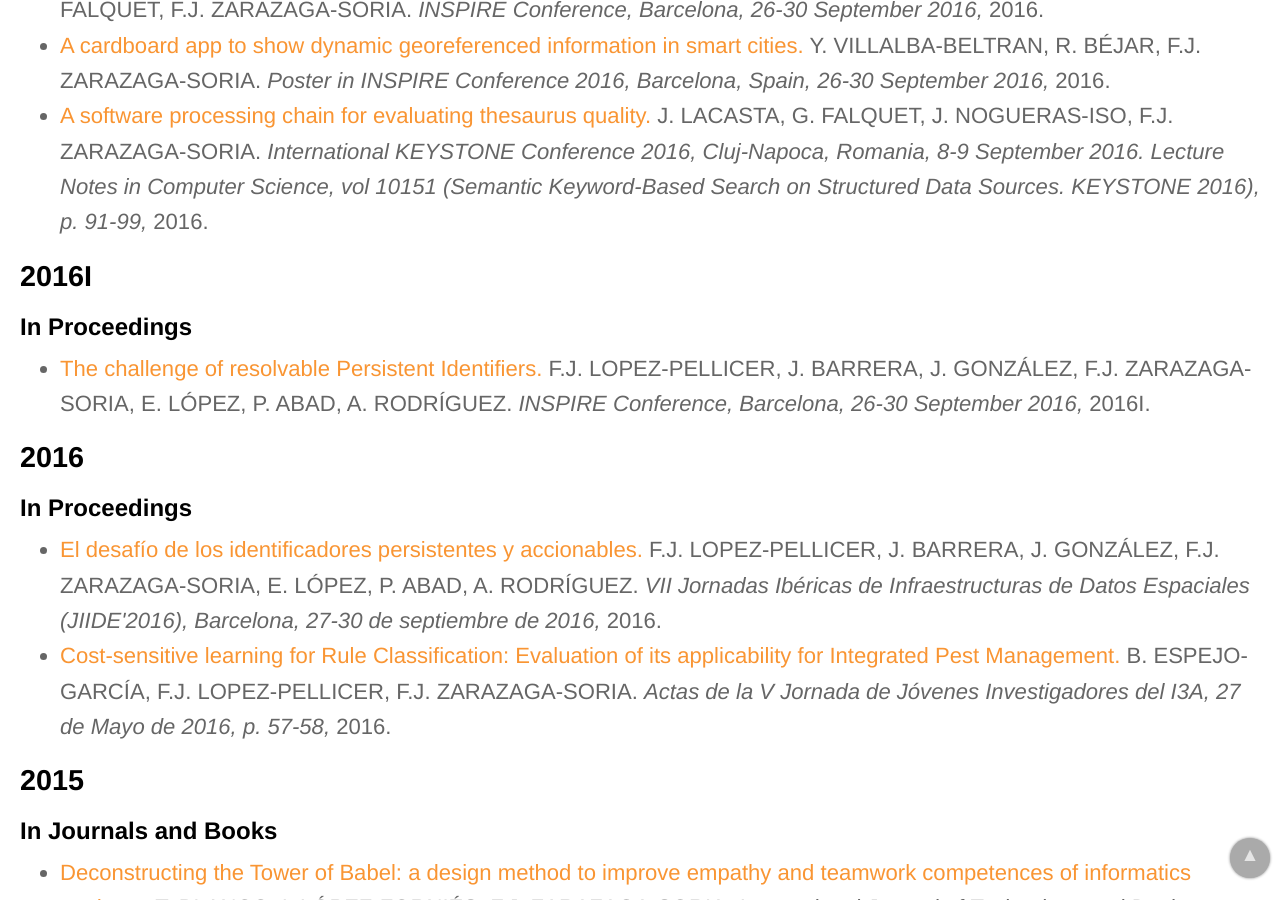
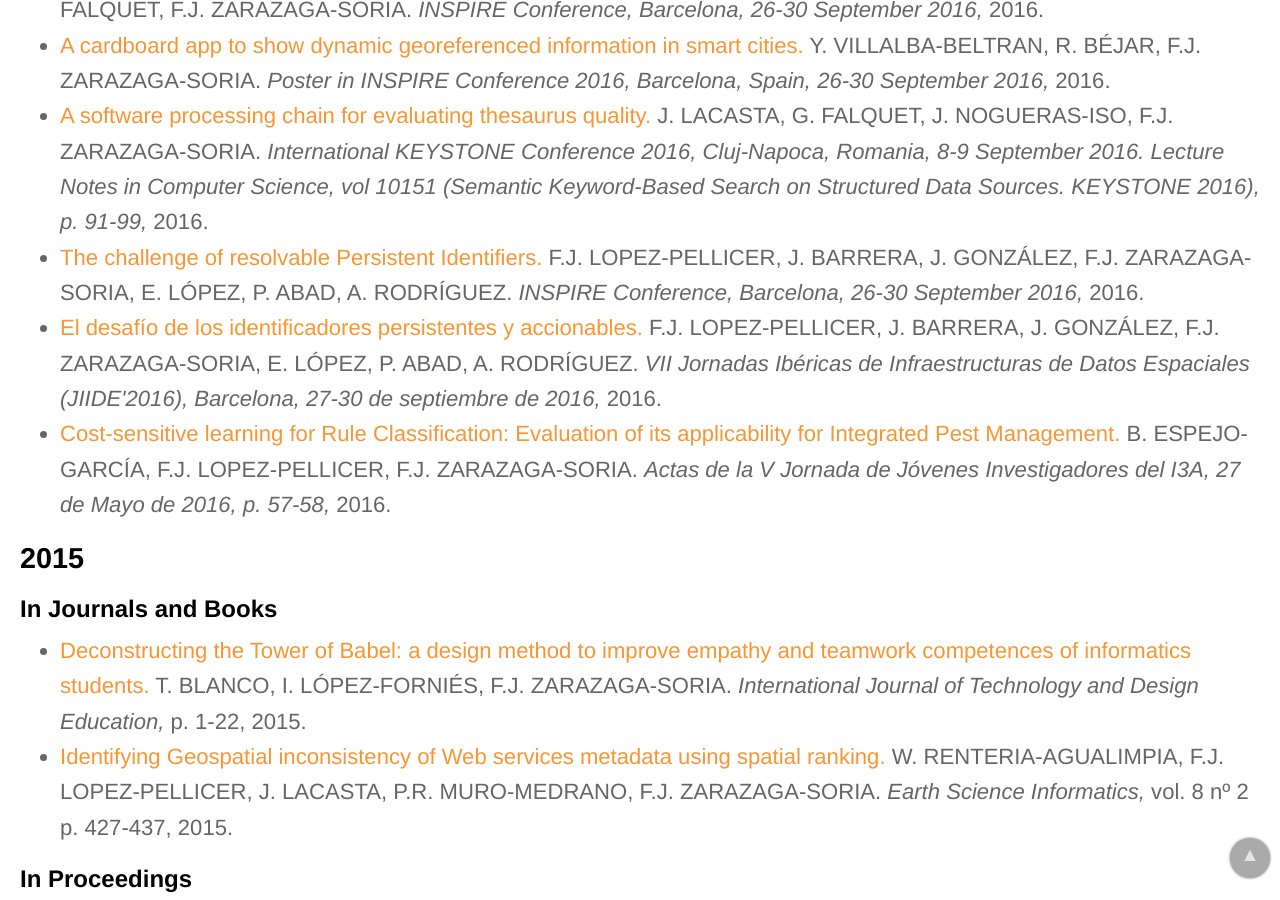
Before and after one commit to IAAA-Lab/IAAA-Lab.github.io, a Jekyll site: the page built from _staff/javy.md, in a window 1280 px wide and 900 px high, scrolled down 3147 px. Built offline with Jekyll 4.4.1, drawn with Linux system fonts in a browser that asks for light colours.

Commit message:
Fixed mistake in the year in a conference paper.

```diff
--- a/_data/papers.yml
+++ b/_data/papers.yml
@@ -282,7 +282,7 @@
   url: http://inspire.ec.europa.eu/events/conferences/inspire_2016/schedule/submissions/258.html
   authors: F.J. LOPEZ-PELLICER, J. BARRERA, J. GONZÁLEZ, F.J. ZARAZAGA-SORIA, E. LÓPEZ, P. ABAD, A. RODRÍGUEZ
   publication_conference: "INSPIRE Conference, Barcelona, 26-30 September 2016"
-  year: 2016I
+  year: 2016
 # -------------------
 - title: "El desafío de los identificadores persistentes y accionables"
   url: http://www.jiide.org/Jiide-theme/resources/docs/pdf/articulos/09_art_IAAA_IdentificadoresPersistentesAccionables.pdf
```
